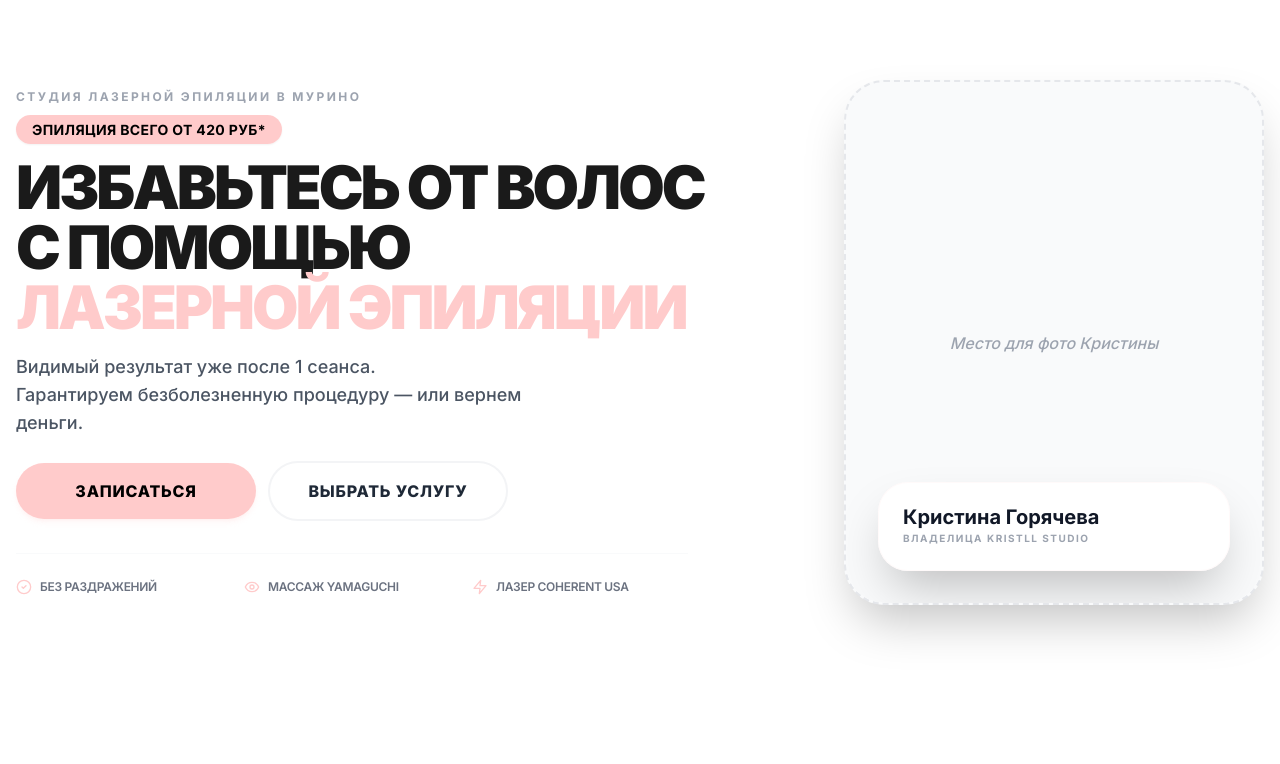
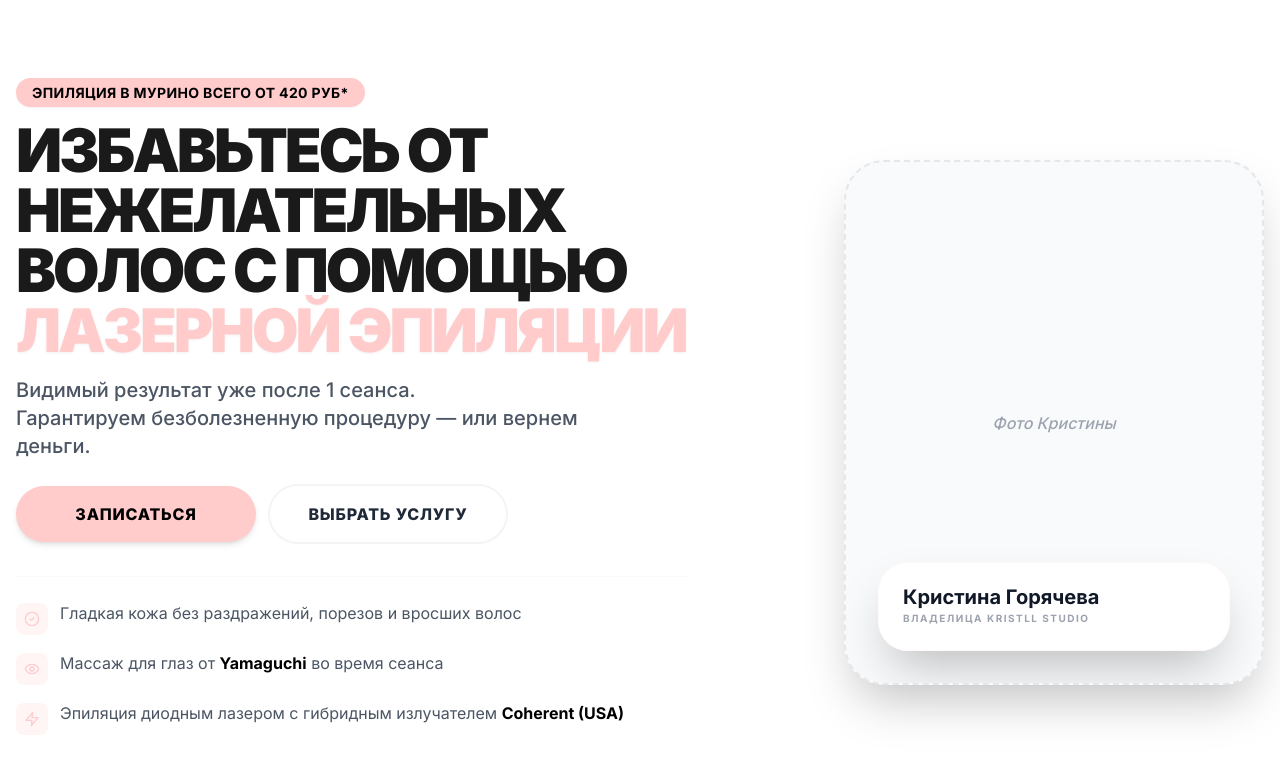
Before and after one commit to Mitrofanoff1/Kristll, a Next.js app: page / in a window 1280 px wide. Shown: the top 764 px of the page. Built offline with nearby package versions, Linux system fonts and the light colour scheme.

Commit message:
Update Hero.tsx

```diff
--- a/components/Hero.tsx
+++ b/components/Hero.tsx
@@ -3,44 +3,40 @@ import { Zap, Eye, CheckCircle2, Sparkles } from 'lucide-react';
 
 const Hero = () => {
   return (
-    <section className="relative overflow-hidden bg-white pt-4 pb-10 lg:pt-20 lg:pb-32">
-      {/* ДЕКОРАТИВНЫЙ ФОН */}
-      <Sparkles className="absolute top-10 right-10 text-accent/40 w-8 h-8 lg:w-12 lg:h-12 -z-10 animate-pulse" />
+    <section className="relative overflow-hidden bg-white pt-6 pb-12 lg:pt-20 lg:pb-32">
+      {/* ДЕКОРАТИВНЫЕ ЭЛЕМЕНТЫ */}
+      <Sparkles className="absolute top-6 right-6 text-accent/40 w-6 h-6 lg:w-12 lg:h-12 -z-10 animate-pulse" />
       <div className="absolute top-0 right-0 -translate-y-1/2 translate-x-1/4 w-72 h-72 bg-accent/20 rounded-full blur-[80px] -z-10"></div>
       <div className="absolute bottom-0 left-0 translate-y-1/2 -translate-x-1/4 w-72 h-72 bg-accent/10 rounded-full blur-[80px] -z-10"></div>
 
       <div className="container mx-auto px-4">
-        <div className="flex flex-col lg:flex-row lg:items-center lg:gap-12">
+        <div className="flex flex-col lg:flex-row lg:items-start lg:gap-16">
 
           {/* КОНТЕНТНЫЙ БЛОК */}
           <div className="w-full lg:w-3/5 z-10 flex flex-col text-center lg:text-left">
 
-            {/* 1. Верхняя подпись */}
-            <p className="text-[10px] lg:text-xs font-bold text-gray-400 uppercase tracking-[0.2em] mb-3">
-              Студия лазерной эпиляции в Мурино
-            </p>
-
-            {/* 2. Розовая плашка с ценой */}
+            {/* 1. Розовая плашка */}
             <div className="inline-block self-center lg:self-start mb-4">
-              <span className="bg-accent px-4 py-1.5 rounded-full text-xs md:text-sm font-bold text-black shadow-sm uppercase tracking-wide">
-                Эпиляция всего от 420 руб*
+              <span className="bg-accent px-4 py-1.5 rounded-full text-[11px] md:text-sm font-bold text-black shadow-sm uppercase tracking-wide">
+                Эпиляция в Мурино всего от 420 руб*
               </span>
             </div>
 
-            {/* 3. Главный оффер */}
+            {/* 2. Главный заголовок (Размер уменьшен для мобильных, текст полный) */}
             <h1 className="text-[1.8rem] leading-[1.1] sm:text-4xl md:text-5xl lg:text-6xl font-black mb-4 text-[#1a1a1a] uppercase tracking-tighter">
-              Избавьтесь от волос <br className="hidden sm:block"/> с помощью <span className="text-accent">лазерной эпиляции</span>
+              Избавьтесь от нежелательных волос с помощью <br className="hidden sm:block"/>
+              <span className="text-accent drop-shadow-sm">лазерной эпиляции</span>
             </h1>
 
-            {/* 4. Текст с гарантией */}
-            <p className="text-sm md:text-lg text-gray-600 mb-6 max-w-xl mx-auto lg:mx-0 font-medium leading-relaxed">
+            {/* 3. Подзаголовок (Текст по твоему запросу) */}
+            <p className="text-[15px] md:text-xl text-gray-600 mb-6 max-w-xl mx-auto lg:mx-0 font-medium leading-snug">
               Видимый результат уже после 1 сеанса. <br className="hidden md:block" />
               Гарантируем безболезненную процедуру — или вернем деньги.
             </p>
 
-            {/* 5. КНОПКИ (Сразу под текстом для быстрого доступа) */}
+            {/* 4. КНОПКИ (Компактные для мобильных) */}
             <div className="flex flex-col sm:flex-row items-center justify-center lg:justify-start gap-3 mb-8">
-              <button className="w-full sm:w-60 bg-accent hover:bg-[#ffbaba] text-black text-base font-extrabold py-4 rounded-full transition-all shadow-md shadow-accent/20 active:scale-95 uppercase tracking-wider">
+              <button className="w-full sm:w-60 bg-accent hover:bg-[#ffbaba] text-black text-base font-extrabold py-4 rounded-full transition-all shadow-md active:scale-95 uppercase tracking-wider">
                 Записаться
               </button>
               <button className="w-full sm:w-60 bg-white border-2 border-gray-100 text-gray-800 text-base font-extrabold py-4 rounded-full transition-all active:scale-95 uppercase tracking-wider">
@@ -48,13 +44,13 @@ const Hero = () => {
               </button>
             </div>
 
-            {/* 6. ФОТО ДЛЯ МОБИЛЬНЫХ (Компактное, после кнопок) */}
-            <div className="lg:hidden w-full mb-8 relative">
-                <div className="relative w-full aspect-[16/9] max-w-[340px] mx-auto bg-gray-50 border-2 border-dashed border-gray-200 rounded-[30px] flex items-center justify-center overflow-hidden">
+            {/* 5. ФОТО ДЛЯ МОБИЛЬНЫХ (Теперь оно выше преимуществ, чтобы было "не грустно") */}
+            <div className="lg:hidden w-full mb-10 relative">
+                <div className="relative w-full aspect-[4/3] max-w-[340px] mx-auto bg-gray-50 border-2 border-dashed border-gray-200 rounded-[30px] flex items-center justify-center overflow-hidden">
                     <p className="text-gray-400 font-medium italic text-[10px]">Фото Кристины</p>
 
                     {/* Бейдж Кристины */}
-                    <div className="absolute bottom-2 left-2 right-2 bg-white/95 backdrop-blur-sm p-3 rounded-2xl shadow-lg border border-accent/10">
+                    <div className="absolute bottom-3 left-3 right-3 bg-white/95 backdrop-blur-sm p-3 rounded-2xl shadow-lg border border-accent/10 text-left">
                         <p className="text-sm font-bold text-gray-900 leading-none">Кристина Горячева</p>
                         <p className="text-[8px] text-gray-400 font-bold uppercase mt-1 tracking-wider">
                           ВЛАДЕЛИЦА KRISTLL STUDIO
@@ -63,29 +59,42 @@ const Hero = () => {
                 </div>
             </div>
 
-            {/* 7. ПРЕИМУЩЕСТВА (Микро-буллиты в ряд) */}
-            <div className="grid grid-cols-1 sm:grid-cols-3 gap-3 text-left max-w-2xl mx-auto lg:mx-0 border-t border-gray-50 pt-6">
-              <div className="flex items-center gap-2">
-                <CheckCircle2 className="text-accent w-4 h-4 flex-shrink-0" />
-                <p className="text-[12px] text-gray-500 font-semibold uppercase tracking-tight">Без раздражений</p>
+            {/* 6. ПРЕИМУЩЕСТВА (Полные тексты возвращены) */}
+            <div className="flex flex-col gap-4 text-left max-w-2xl mx-auto lg:mx-0 border-t border-gray-50 pt-6">
+              <div className="flex items-start gap-3">
+                <div className="bg-accent/20 p-2 rounded-lg mt-0.5">
+                    <CheckCircle2 className="text-accent w-4 h-4 flex-shrink-0" />
+                </div>
+                <p className="text-[14px] md:text-base text-gray-600 leading-tight">
+                    Гладкая кожа без раздражений, порезов и вросших волос
+                </p>
               </div>
-              <div className="flex items-center gap-2">
-                <Eye className="text-accent w-4 h-4 flex-shrink-0" />
-                <p className="text-[12px] text-gray-500 font-semibold uppercase tracking-tight">Массаж Yamaguchi</p>
+
+              <div className="flex items-start gap-3">
+                <div className="bg-accent/20 p-2 rounded-lg mt-0.5">
+                    <Eye className="text-accent w-4 h-4 flex-shrink-0" />
+                </div>
+                <p className="text-[14px] md:text-base text-gray-600 leading-tight">
+                    Массаж для глаз от <span className="font-bold text-black">Yamaguchi</span> во время сеанса
+                </p>
               </div>
-              <div className="flex items-center gap-2">
-                <Zap className="text-accent w-4 h-4 flex-shrink-0" />
-                <p className="text-[12px] text-gray-500 font-semibold uppercase tracking-tight">Лазер Coherent USA</p>
+
+              <div className="flex items-start gap-3">
+                <div className="bg-accent/20 p-2 rounded-lg mt-0.5">
+                    <Zap className="text-accent w-4 h-4 flex-shrink-0" />
+                </div>
+                <p className="text-[14px] md:text-base text-gray-600 leading-tight">
+                    Эпиляция диодным лазером с гибридным излучателем <span className="font-bold text-black">Coherent (USA)</span>
+                </p>
               </div>
             </div>
           </div>
 
           {/* ПРАВАЯ ЧАСТЬ: ФОТО ДЛЯ КОМПЬЮТЕРОВ */}
-          <div className="hidden lg:flex lg:w-2/5 justify-end">
+          <div className="hidden lg:flex lg:w-2/5 justify-end sticky top-20">
              <div className="relative w-full aspect-[4/5] max-w-[420px] bg-gray-50 border-2 border-dashed border-gray-200 rounded-[40px] flex items-center justify-center overflow-hidden shadow-2xl">
-                <p className="text-gray-400 font-medium italic">Место для фото Кристины</p>
+                <p className="text-gray-400 font-medium italic">Фото Кристины</p>
 
-                {/* Бейдж для десктопа */}
                 <div className="absolute bottom-8 left-8 right-8 bg-white/95 backdrop-blur-md p-6 rounded-[30px] shadow-2xl border border-accent/10">
                     <p className="text-xl font-bold text-gray-900 mb-1 leading-none">Кристина Горячева</p>
                     <p className="text-[10px] text-gray-400 font-bold uppercase tracking-[0.15em]">
```
